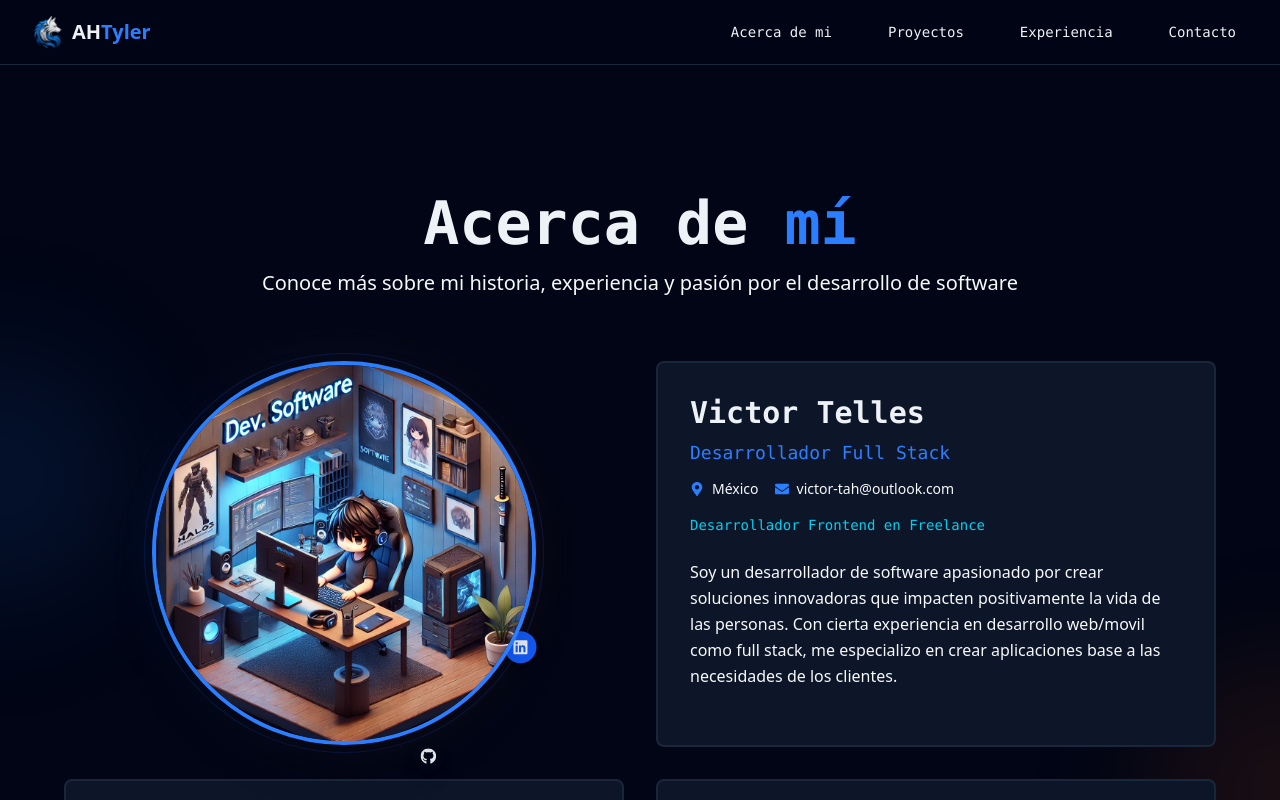
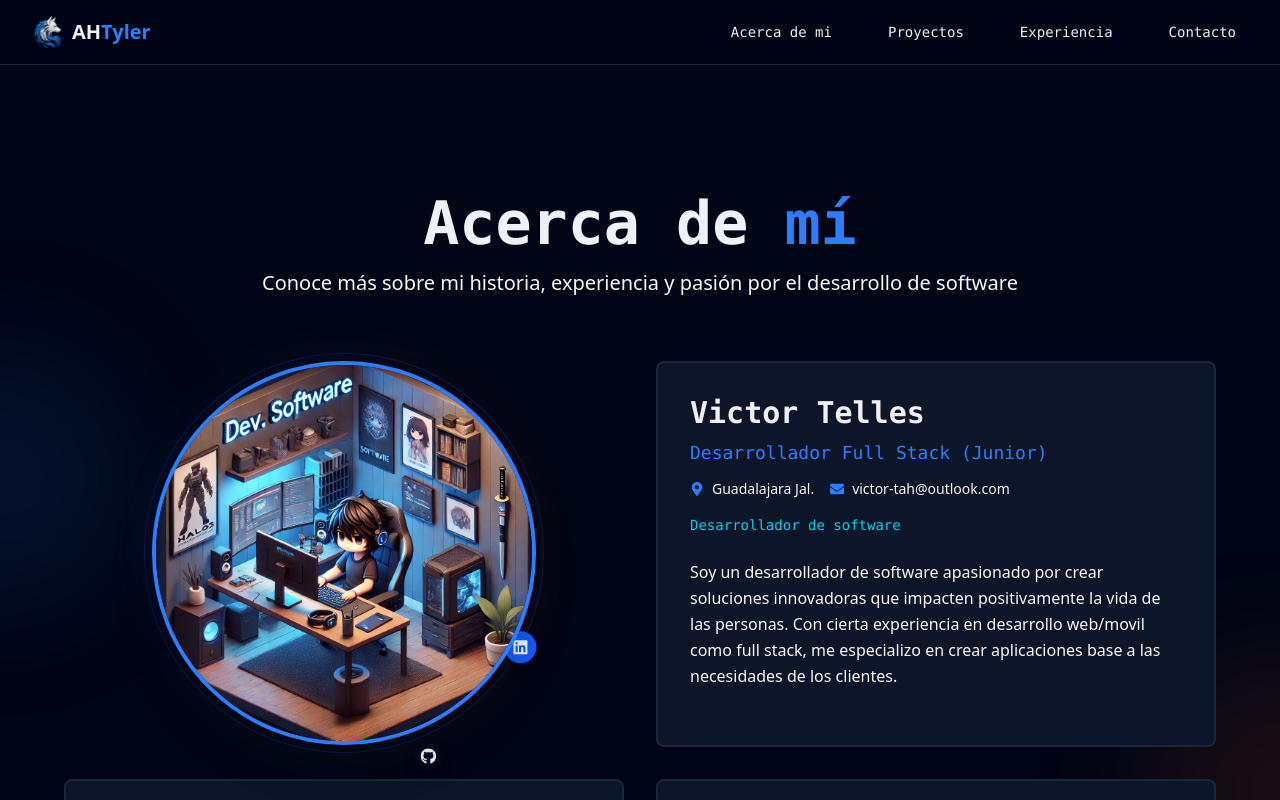
Before and after one commit to victortelles/Portafolio, a Next.js app: page /about in a window 1280 px wide. Shown: the top 800 px of the page. Built offline with nearby package versions, Linux system fonts and the light colour scheme.

Commit message:
Actualizacion de informacion

```diff
--- a/src/components/about/AboutHero/PersonalCard.tsx
+++ b/src/components/about/AboutHero/PersonalCard.tsx
@@ -29,7 +29,7 @@ const PersonalCard: React.FC = () => {
                     </div>
                 </div>
                 <p className="font-mono text-sm text-[var(--color-accent)] mb-4">
-                    {personalInfo.currentRole} en {personalInfo.company}
+                    {personalInfo.currentRole} {personalInfo.company}
                 </p>
             </div>
 
--- a/src/components/about/AboutHero/aboutHeroData.json
+++ b/src/components/about/AboutHero/aboutHeroData.json
@@ -1,11 +1,11 @@
 {
     "personalInfo": {
         "name": "Victor Telles",
-        "title": "Desarrollador Full Stack",
-        "location": "México",
+        "title": "Desarrollador Full Stack (Junior)",
+        "location": "Guadalajara Jal.",
         "email": "victor-tah@outlook.com",
-        "currentRole": "Desarrollador Frontend",
-        "company": "Freelance",
+        "currentRole": "Desarrollador de software",
+        "company": "",
         "description": "Soy un desarrollador de software apasionado por crear soluciones innovadoras que impacten positivamente la vida de las personas. Con cierta experiencia en desarrollo web/movil como full stack, me especializo en crear aplicaciones base a las necesidades de los clientes."
     },
     "profileImage": {
```
